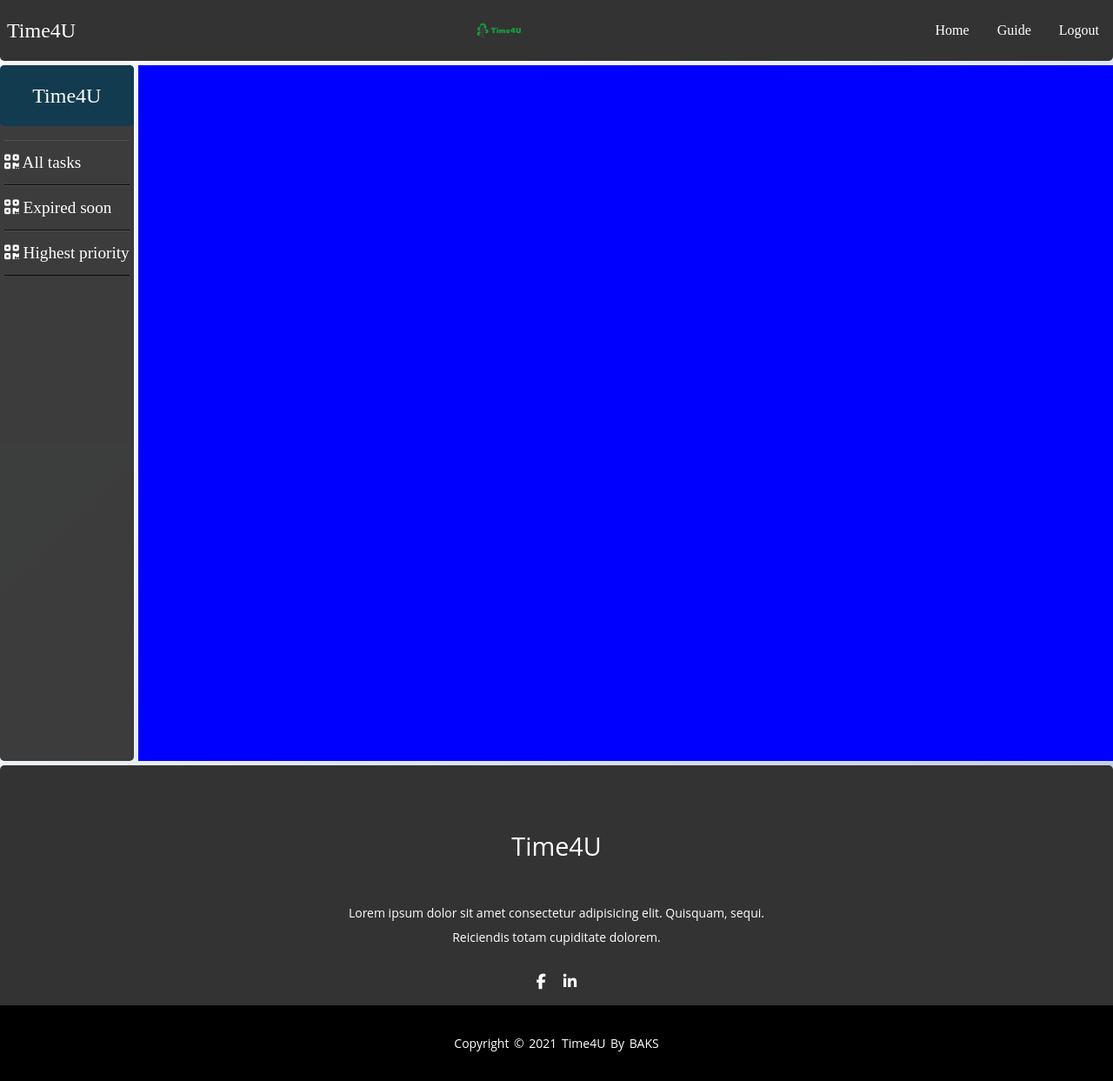
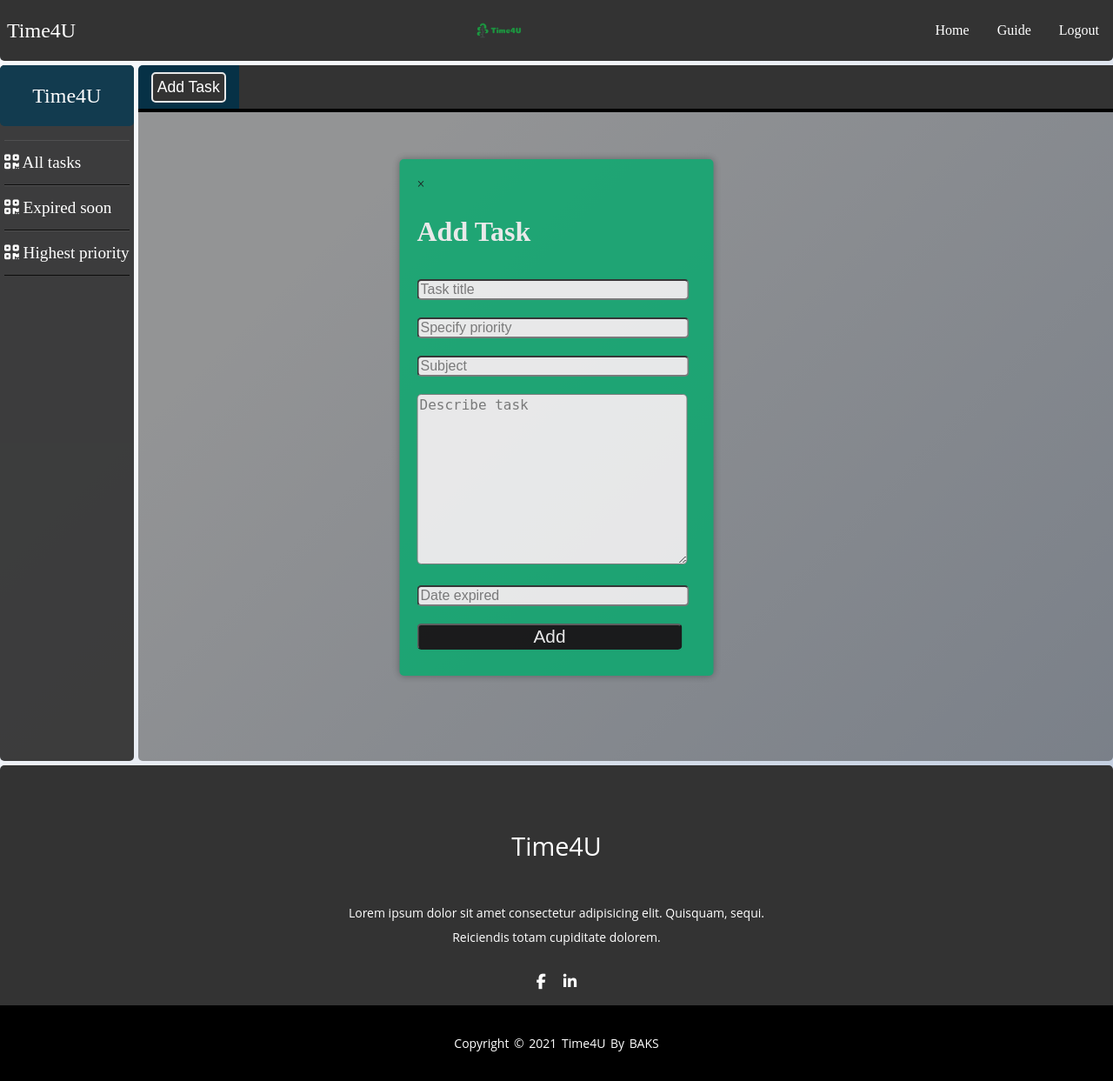
Before and after one commit to Aadiss/Time4u, a Flask app: page / in a window 1280 px wide. Shown: the whole page at 87% size. Run offline with Flask 2, Linux system fonts and the light colour scheme; the visitor is signed in with stand-in values (Sample User, id 1); data comes from the database, SQL or seed files in the repository; some libraries are stand-ins or nearby versions.

Commit message:
popup add task form

```diff
--- a/website/static/styles.css
+++ b/website/static/styles.css
@@ -270,12 +270,12 @@ footer {
 
 /* messeger styling */
 .alert {
-  padding: 20px;
+  padding: 10px;
   background-color: #f44336;
   color: white;
   opacity: 1;
   transition: opacity 0.6s;
-  margin-bottom: 15px;
+  margin-bottom: 10px;
   border-radius: 5px;
 }
 
@@ -344,10 +344,112 @@ footer {
   padding-left: 15px;
 }
 
+.user-wrapper .content-container .header .add-container {
+  width: auto;
+  height: 100%;
+  display: flex;
+  justify-content: center;
+  align-items: center;
+}
+
+.user-wrapper .content-container .header .add-container button {
+  border: 2px solid #e7e7e7;
+  font-size: 1.1rem;
+  padding: 5px;
+  margin-left: 15px;
+  margin-right: 15px;
+  border-radius: 5px;
+  background: #333;
+  color: white;
+}
+
+.user-wrapper .content-container .header .popup {
+  position: absolute;
+  top: 60%;
+  left: 50%;
+  transform: translate(-50%, -50%);
+  background: #04AA6D;
+  opacity: .8;
+  width: auto;
+  padding: 20px;
+  box-shadow: 0 0 8px rgba(0, 0, 0, .4);
+  border-radius: 5px;
+  z-index: 2;
+}
+
+.user-wrapper .content-container .header .popup h2 {
+  font-size: 2rem;
+  color: white;
+}
+
+.user-wrapper .content-container .header .form-element {
+  width: 100%;
+  padding-top: 10px;
+  padding-bottom: 10px;
+}
+
+.user-wrapper .content-container .header .form-element input {
+  border-radius: 5px;
+  font-size: 1rem;
+  height: 100%;
+  width: 95%;
+}
+
+.user-wrapper .content-container .header .form-element textarea {
+  border-radius: 5px;
+  font-size: 1rem;
+  height: 100%;
+  width: 95%;
+}
+
+.user-wrapper .content-container .header .form-element button {
+  border-radius: 5px;
+  font-size: 1.3rem;
+  height: 100%;
+  width: 95%;
+  background: black;
+  color: white;
+}
+
+.user-wrapper .content-container .header .search-container {
+  background: #333;
+  width: 100%;
+  height: 100%;
+}
+
+.user-wrapper .content-container .header {
+  width: 100%;
+  height: 50px;
+  background: #063146;
+  opacity: 1;
+  grid-area: content-header;
+  border-top-left-radius: 5px;
+  border-top-right-radius: 5px;
+  display: grid;
+  grid-template-columns: auto 1fr;
+  border-bottom: 4px solid black;
+}
+
+.user-wrapper .content-container .tasks {
+  width: 100%;
+  height: 100%;
+  background: #333;
+  opacity: .5;
+  grid-area: tasks;
+  border-bottom-left-radius: 5px;
+  border-bottom-right-radius: 5px;
+}
+
 .user-wrapper .content-container {
   height: 100%;
-  background: blue;
   grid-area: content;
+  border-radius: 5px;
+  display: grid;
+  grid-template-columns: 1fr;
+  grid-template-rows: auto 1fr;
+  grid-template-areas:
+  "content-header"
+  "tasks";
 }
 
 .user-wrapper {
--- a/website/templates/index.html
+++ b/website/templates/index.html
@@ -34,8 +34,46 @@
                 </li>
             </ul>
         </div>
+
         <div class="content-container">
+            <div class="header">
+                <div class="add-container">
+                    <button id="add-task-button">Add Task</button>
+                </div>
+                <div class="popup">
+                    <div class="close-btn">&times;</div>
+                    <div class="form">
+                        <h2>Add Task</h2>
+                        <form action="" method="POST">
+                            <div class="form-element">
+                                <input type="text" id="title" placeholder="Task title">
+                            </div>
+                            <div class="form-element">
+                                <input type="text" id="priority" placeholder="Specify priority">
+                            </div>
+                            <div class="form-element">
+                                <input type="text" id="subject" placeholder="Subject">
+                            </div>
+                            <div class="form-element">
+                                <textarea name="" id="content" cols="30" rows="10" placeholder="Describe task"></textarea>
+                            </div>
+                            <div class="form-element">
+                                <input type="text" id="date-expired" placeholder="Date expired">
+                            </div>
+                            <div class="form-element">
+                                <button type="submit" class="submit-btn">Add</button>
+                            </div>
+                        </form>
+                    </div>
+                </div>
+                <div class="search-container">
 
+                </div>
+            </div>
+
+            <div class="tasks">
+
+            </div>
         </div>
     </div>
     {% else %}
```
Also changed, not shown: website/models.py (+13 -0 lines).
